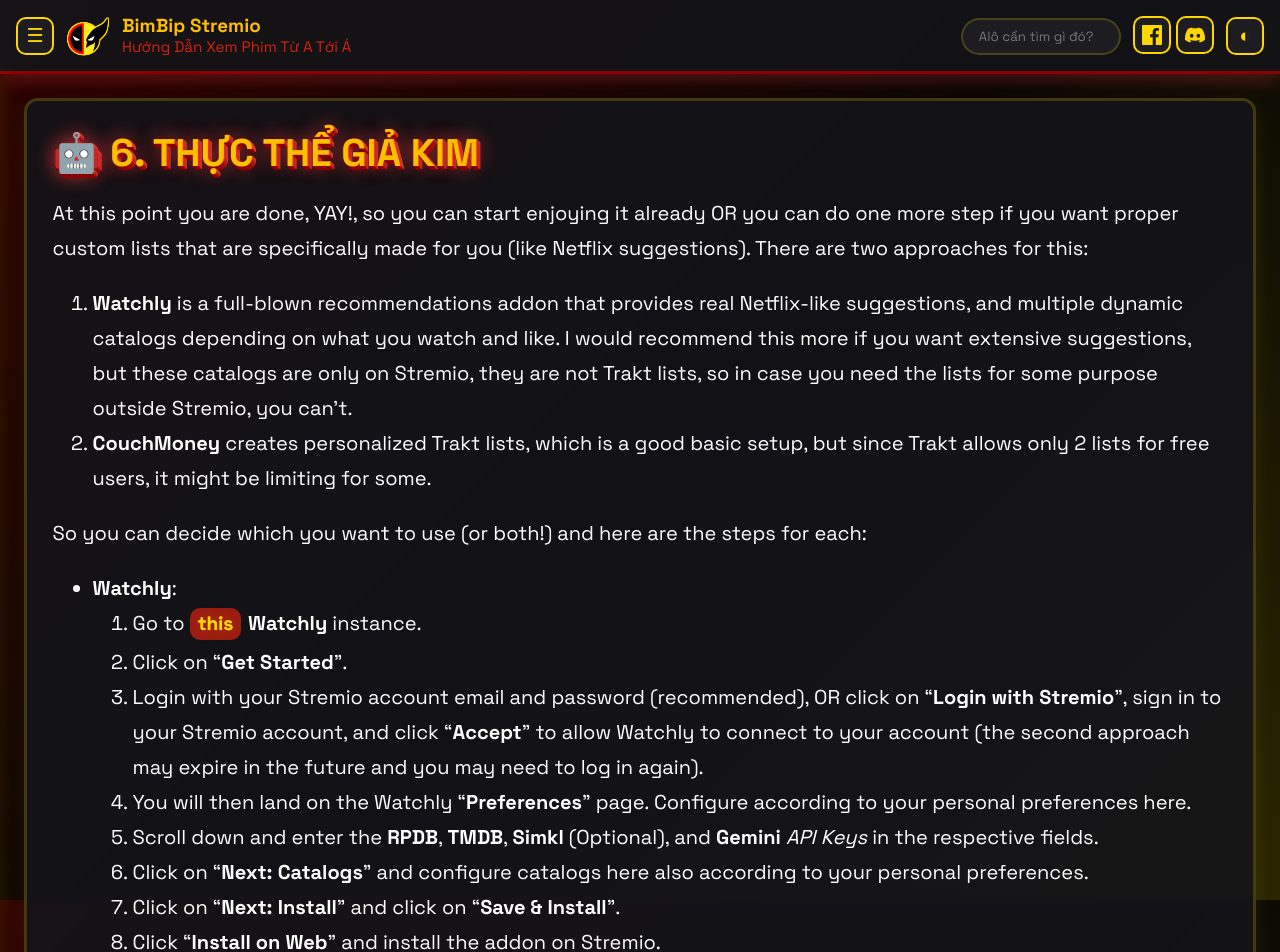
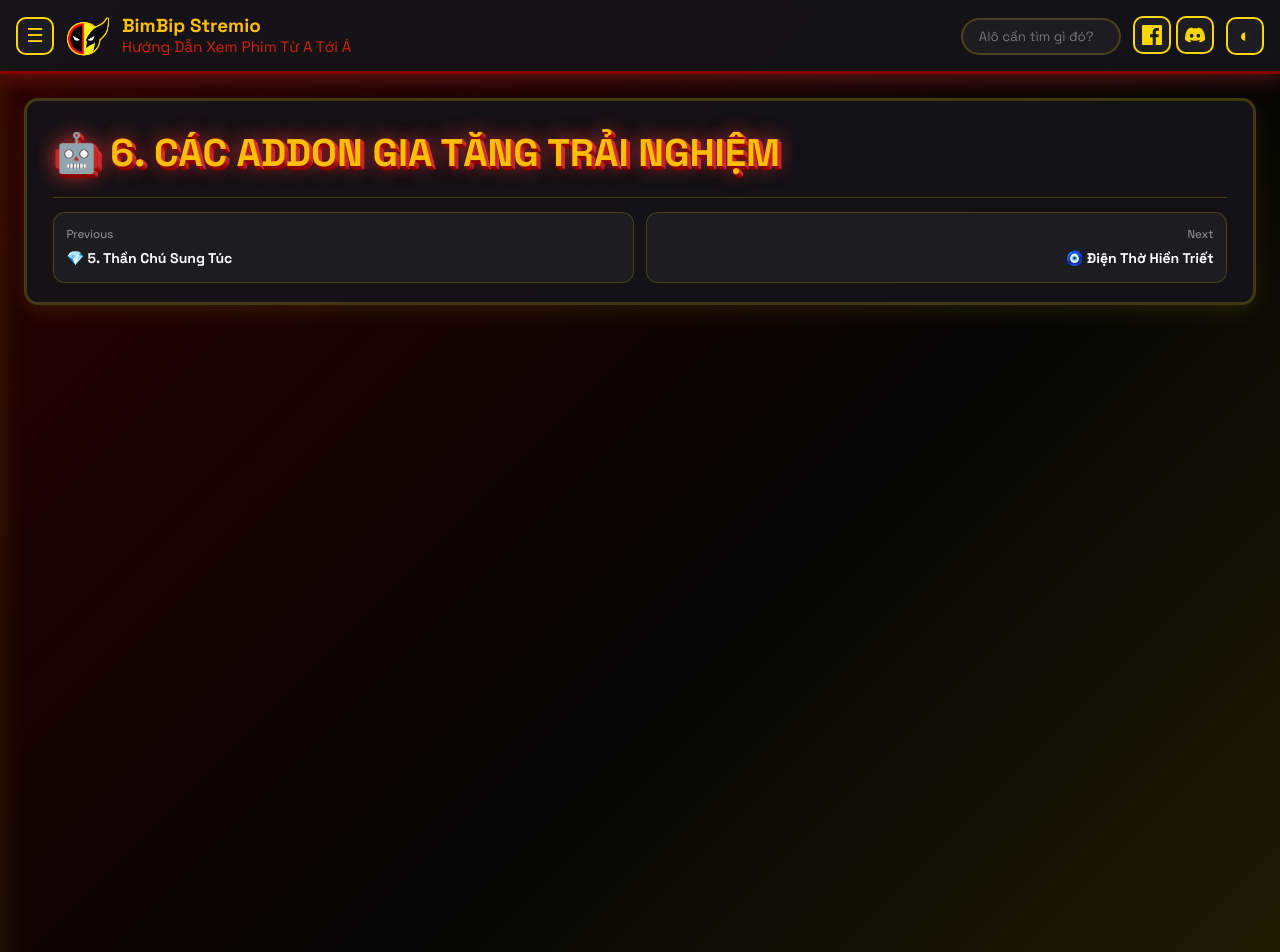
Before and after one commit to bimbipsubteam/bimbip-stremio, a Jekyll site: the page built from docs/guide/6-Personalized-Lists.md, in a window 1280 px wide and 1400 px high. Shown: the top 952 px of the window. Built offline with Jekyll 4.4.1, drawn with Linux system fonts in a browser that asks for light colours; some of the changed text lies outside the part shown.

Commit message:
Update 6-Personalized-Lists.md

```diff
--- a/docs/guide/6-Personalized-Lists.md
+++ b/docs/guide/6-Personalized-Lists.md
@@ -3,53 +3,4 @@
 title: "🤖 6. Thực Thể Giả Kim"
 ---
 
-# 🤖 6. Thực Thể Giả Kim
-
-At this point you are done, YAY!, so you can start enjoying it already OR you can do one more step if you want proper custom lists that are specifically made for you (like Netflix suggestions). There are two approaches for this:
-
-1. **Watchly** is a full-blown recommendations addon that provides real Netflix-like suggestions, and multiple dynamic catalogs depending on what you watch and like. I would recommend this more if you want extensive suggestions, but these catalogs are only on Stremio, they are not Trakt lists, so in case you need the lists for some purpose outside Stremio, you can't.
-2. **CouchMoney** creates personalized Trakt lists, which is a good basic setup, but since Trakt allows only 2 lists for free users, it might be limiting for some.
-
-So you can decide which you want to use (or both!) and here are the steps for each:
-
-* **Watchly**:
-   1. Go to [**this**](https://watchly.elfhosted.com/) **Watchly** instance.
-   2. Click on "**Get Started**".
-   3. Login with your Stremio account email and password (recommended), OR click on "**Login with Stremio**", sign in to your Stremio account, and click "**Accept**" to allow Watchly to connect to your account (the second approach may expire in the future and you may need to log in again).
-   4. You will then land on the Watchly "**Preferences**" page. Configure according to your personal preferences here.
-   5. Scroll down and enter the **RPDB**, **TMDB**, **Simkl** (Optional), and **Gemini** *API Keys* in the respective fields.
-   6. Click on "**Next: Catalogs**" and configure catalogs here also according to your personal preferences.
-   7. Click on "**Next: Install**" and click on "**Save & Install**".
-   8. Click "**Install on Web**" and install the addon on Stremio.
-   * ***Notes:***
-      * *If you want these Watchly catalogs to show on top (which you'll probably want), go to Cinebye again and change the order of the addons by putting Watchly second, after Cinemeta and before AIOMetadata.*
-      * *If your Stremio account is new, it will not have a watch history yet, so you may get "Failed to fetch" or similar issues on the Watchly catalogs when showing on Stremio. Don't worry, they should show up properly once it has enough information to personalize your lists.*
-
-   ![Watchly](../images/6.1.png)
-
-* **CouchMoney**:
-   1. Go to [**CouchMoney**](https://couchmoney.tv/) and click "**Login with Trakt**".
-   2. Follow the steps to connect your Trakt account.
-   3. CouchMoney will create two lists for you based on your Trakt watch history and ratings, which you can customize further if you want on this page.
-   4. Go to your AIOMetadata account and sign in if needed (top right there's a sign in button) with your AIOMetadata credentials.
-   5. Go to the "**Catalogs**" tab and click on the Trakt icon.
-   6. You should already be connected to your Trakt account here, so scroll down to the "**Import Lists from Trakt User**" section.
-   7. Search for your Trakt username (which you can set/check in your Trakt account settings).
-   8. The lists created by CouchMoney should show up here.
-   9. Add them to your Catalog and order them as you wish.
-   * ***Note:** As mentioned above, when you change catalog structure in AIOMetadata, go back to Cinebye, authenticate again with Stremio credentials, and click the **Refresh** icon to the right of AIOMetadata in the "**Manage Addons**" section.*
-
-   ![CouchMoney](../images/6.2.png)
-
-* **Watch Next** [*Honorable Mention*]:
-   * **Watch Next** is a very cool and simple addon that can show similar/related content directly on the page of the current show you're watching, similar to e.g. Netflix's "*More Like This*" feature. It doesn't need any configuration, it just works as-is once you install it very easily:
-   * Open [**this**](https://099757617587-watch-next.baby-beamup.club/) link, click on "**Install Add-On**", and install on Stremio. That's it!
-   * If it doesn't work, maybe because you don't have the Stremio app installed and need to install it manually, then do this:
-      1. Go directly to [**Addons in Stremio Web**](https://web.stremio.com/#/addons) or open your Stremio app and go to **Addons**.
-      2. Click on "**Add Addon**" and paste [**this**](https://099757617587-watch-next.baby-beamup.club/manifest.json) link on the field.
-      3. Click "**Add**" and that's it!
-   * Now, every time you open a show, beside the **AIOStreams** tab which will show the available streams for it, there will also be a "**Watch Next**" tab showing similar/related content that you might like.
-
-   ![Watch Next](../images/6.3.png)
-
-And now you're really done! Check out the [**❓ Configuration Q&A**](8-Configuration-QA.md) and [**🛠️ Additional Stuff**](7-Additional-Stuff.md) if you want to tweak it further.
+# 🤖 6. Các addon gia tăng trải nghiệm
```
